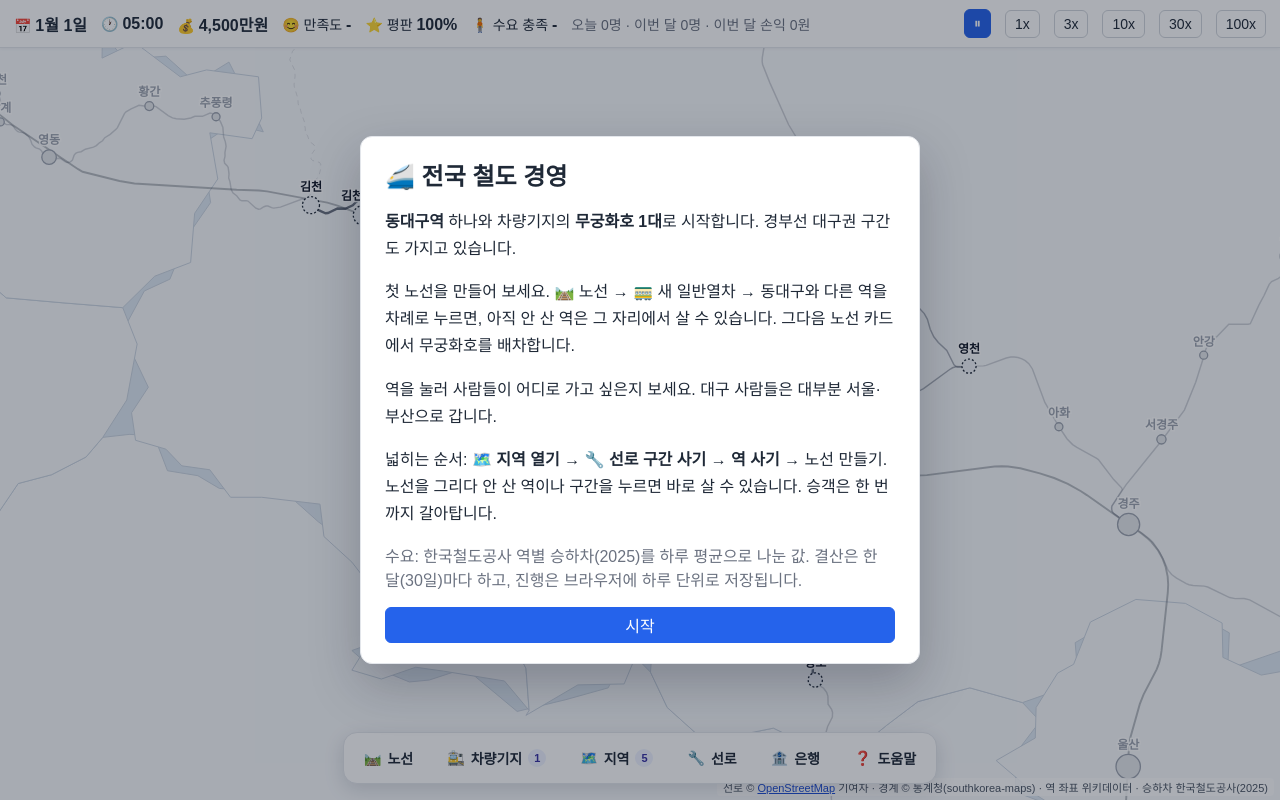
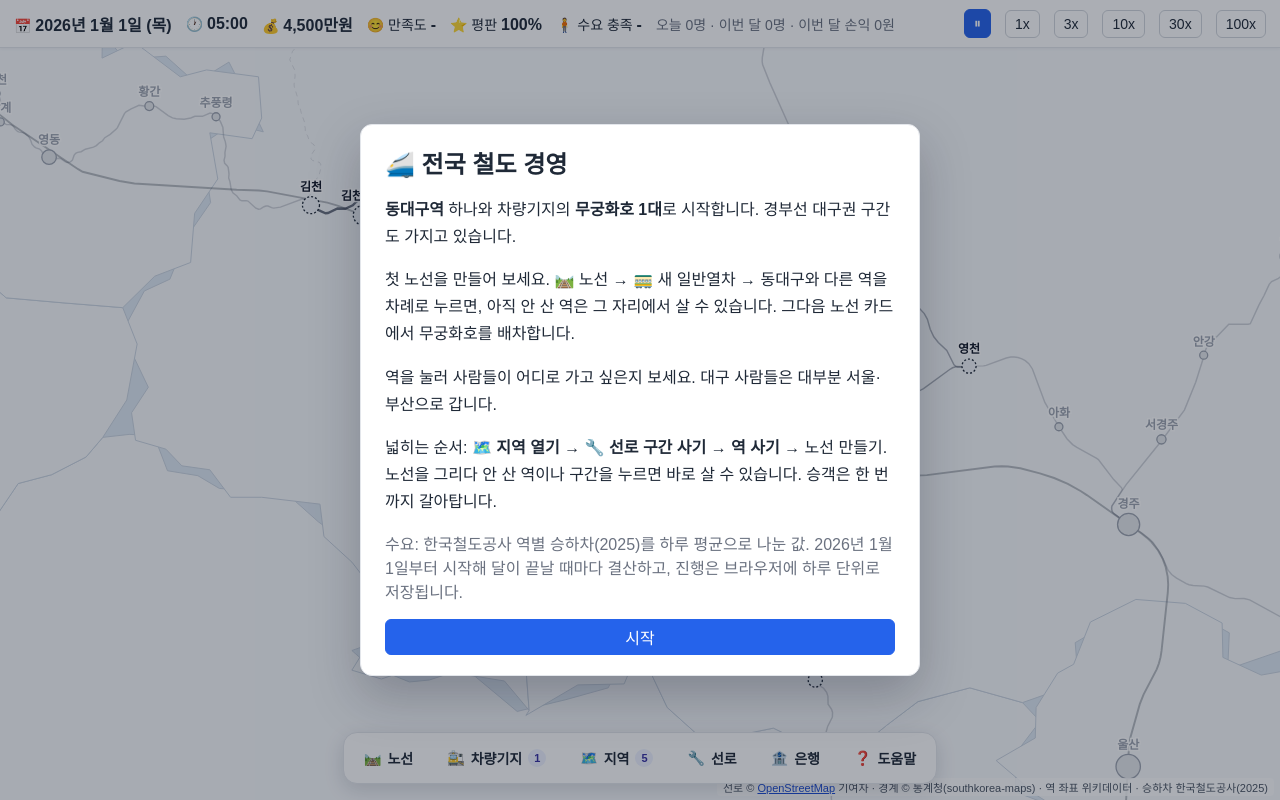
Before and after one commit to ele3570-blip/-, a plain HTML site: page train/web/index.html in a window 1280 px wide. Drawn offline with Linux system fonts and the light colour scheme; animation ran at ten frames a second.

Commit message:
기차 게임: 2026년 1월 1일부터 실제 달력
- 날짜를 '2026년 1월 1일 (목)'으로, 달은 실제 길이(28~31일), 달이 끝나면 월 결산

Co-Authored-By: Claude Opus 5.5 <noreply@anthropic.com>
Claude-Session: https://claude.ai/code/session_016Ea7DHrNJ1hnkXgLN7puiy

```diff
--- a/train/web/index.html
+++ b/train/web/index.html
@@ -138,7 +138,7 @@
 <body>
 <div id="app">
   <div id="topbar">
-    <span class="stat">📅 <b id="day">1월 1일</b></span>
+    <span class="stat">📅 <b id="day">2026년 1월 1일 (목)</b></span>
     <span class="stat">🕐 <b id="clock">05:00</b></span>
     <span class="stat">💰 <b id="money">0</b></span>
     <span class="stat" id="debtStat" style="display:none" title="은행 빚 (🏦 은행에서 갚기)">🏦 빚 <b id="debt">0</b></span>
--- a/train/web/sim.js
+++ b/train/web/sim.js
@@ -50,7 +50,7 @@ const CFG = {
   repStart: 1.0, repMin: 0.6, repMax: 1.4, repSpeed: 0.35,
   psoMinSat: 60, psoRatio: 0.5,    // 공익서비스 보상: 적자라도 만족도가 높으면 적자의 50%
   dayStartMin: 5 * 60, dayEndMin: 24 * 60,
-  monthDays: 30, // 결산 주기(한 달 = 30일, 1년 = 12달)
+  startDate: [2026, 1, 1], // 1일째 = 2026년 1월 1일. 실제 달력(달마다 28~31일), 달이 끝나면 월 결산
   // 은행 대출. 한도 = (기본 + 자산 × 비율) × 등급 배율, 이자는 하루 결산 때 남은 빚 × 하루 이자율
   loan: {
     base: 30_000_000, assetRatio: 0.5, step: 10_000_000,
@@ -141,12 +141,14 @@ const G = {
 };
 function newToday() { return { interest: 0, pax: 0, transfers: 0, revenue: 0, cost: 0, potential: 0, spawned: 0, satSum: 0, satN: 0, gaveUp: 0, leftBehind: 0, trainKm: 0, bought: 0 }; }
 G.today = newToday();
-// 달력: 한 달 30일, 1년 12달
+// 달력: 실제 달력. day 1 = CFG.startDate
+const WEEK = '일월화수목금토';
 function dateOf(day = G.day) {
-  const n = day - 1, md = CFG.monthDays;
-  return { y: Math.floor(n / (md * 12)) + 1, m: Math.floor(n / md) % 12 + 1, d: n % md + 1 };
+  const [y0, m0, d0] = CFG.startDate;
+  const t = new Date(Date.UTC(y0, m0 - 1, d0 + day - 1));
+  return { y: t.getUTCFullYear(), m: t.getUTCMonth() + 1, d: t.getUTCDate(), w: WEEK[t.getUTCDay()] };
 }
-const isMonthEnd = (day = G.day) => day % CFG.monthDays === 0;
+const isMonthEnd = (day = G.day) => dateOf(day + 1).d === 1;
 function newMonth() {
   return { startDay: G.day, days: 0, pax: 0, transfers: 0, gaveUp: 0, leftBehind: 0, potential: 0, revenue: 0, opCost: 0, fixed: 0,
     interest: 0, pso: 0, bought: 0, trainKm: 0, satSum: 0, satDays: 0, repStart: G.rep, moneyStart: G.money, debtStart: G.debt, sold: [], negMax: 0 };
--- a/train/web/ui.js
+++ b/train/web/ui.js
@@ -483,7 +483,7 @@ function renderHelp() {
     · 승객은 한 번까지 갈아탑니다(예: 대경선 → 동대구 → KTX). 요금은 탄 열차마다 냅니다<br>
     · 🚧 건설 중인 노선(충청권 광역철도, 부전–마산 등)은 추후 업데이트로 추가됩니다<br>
     · 요금은 거리 비례(일반 ${CFG.kinds.general.levels[0].fare[1]}원/km~, KTX ${CFG.kinds.ktx.levels[0].fare[1]}원/km~). 운행비는 달린 거리만큼, 고정비는 하루 단위<br>
-    · 결산은 한 달(30일)마다 합니다. 날짜가 넘어갈 때는 멈추지 않고, 자금 경고·강제 매각은 알림으로 알려 줍니다<br>
+    · 결산은 달이 끝날 때마다(실제 달력, 2026년 1월부터) 합니다. 날짜가 넘어갈 때는 멈추지 않고, 자금 경고·강제 매각은 알림으로 알려 줍니다<br>
     · 🏦 은행: 회사 자산과 신용등급만큼 빌릴 수 있고, 이자는 날마다 자정에 빠져나갑니다. 흑자·만족도가 좋으면 등급이 올라 이자가 싸집니다<br>
     · 자금이 마이너스인 채로 ${CFG.loan.graceDays}일을 마치면 은행이 비싼 열차부터 강제로 팔고, 그래도 모자라면 파산합니다<br>
     · 적자여도 만족도 ${CFG.psoMinSat}% 이상이면 공익서비스 보상금(적자의 ${CFG.psoRatio * 100}%)`;
@@ -824,8 +824,8 @@ function setSpeedUI() { SPEEDS.forEach((v, i) => $('sp' + i).classList.toggle('o
 SPEEDS.forEach((v, i) => $('sp' + i).onclick = () => { if (!v) G.paused = !G.paused; else { G.speed = v; G.paused = false; } setSpeedUI(); });
 
 // ───────────────────────── 하루 마감 ─────────────────────────
-const dateTxt = (day = G.day) => { const d = S.dateOf(day); return `${d.y > 1 ? d.y + '년 ' : ''}${d.m}월 ${d.d}일`; };
-const monthTxt = dt => `${dt.y > 1 ? dt.y + '년 ' : ''}${dt.m}월`;
+const dateTxt = (day = G.day) => { const d = S.dateOf(day); return `${d.y}년 ${d.m}월 ${d.d}일 (${d.w})`; };
+const monthTxt = dt => `${dt.y}년 ${dt.m}월`;
 // 하루 마감: 날마다 조용히 넘어가고, 달이 끝나면 월 결산을 보여 줌
 function endDay() {
   const R = S.closeDay();
@@ -920,7 +920,7 @@ if (!loaded) {
     <p style="line-height:1.7">첫 노선을 만들어 보세요. 🛤️ 노선 → 🚃 새 일반열차 → 동대구와 다른 역을 차례로 누르면, 아직 안 산 역은 그 자리에서 살 수 있습니다. 그다음 노선 카드에서 무궁화호를 배차합니다.</p>
     <p style="line-height:1.7">역을 눌러 사람들이 어디로 가고 싶은지 보세요. 대구 사람들은 대부분 서울·부산으로 갑니다.</p>
     <p style="line-height:1.7">넓히는 순서: 🗺️ <b>지역 열기</b> → 🔧 <b>선로 구간 사기</b> → <b>역 사기</b> → 노선 만들기. 노선을 그리다 안 산 역이나 구간을 누르면 바로 살 수 있습니다. 승객은 한 번까지 갈아탑니다.</p>
-    <p class="muted">수요: 한국철도공사 역별 승하차(2025)를 하루 평균으로 나눈 값. 결산은 한 달(30일)마다 하고, 진행은 브라우저에 하루 단위로 저장됩니다.</p>
+    <p class="muted">수요: 한국철도공사 역별 승하차(2025)를 하루 평균으로 나눈 값. 2026년 1월 1일부터 시작해 달이 끝날 때마다 결산하고, 진행은 브라우저에 하루 단위로 저장됩니다.</p>
     <button class="primary" id="startBtn" style="width:100%">시작</button>`);
   $('startBtn').onclick = () => { hideModal(); G.paused = false; setSpeedUI(); save(); };
 }
```
Also changed, not shown: 1 other file.
